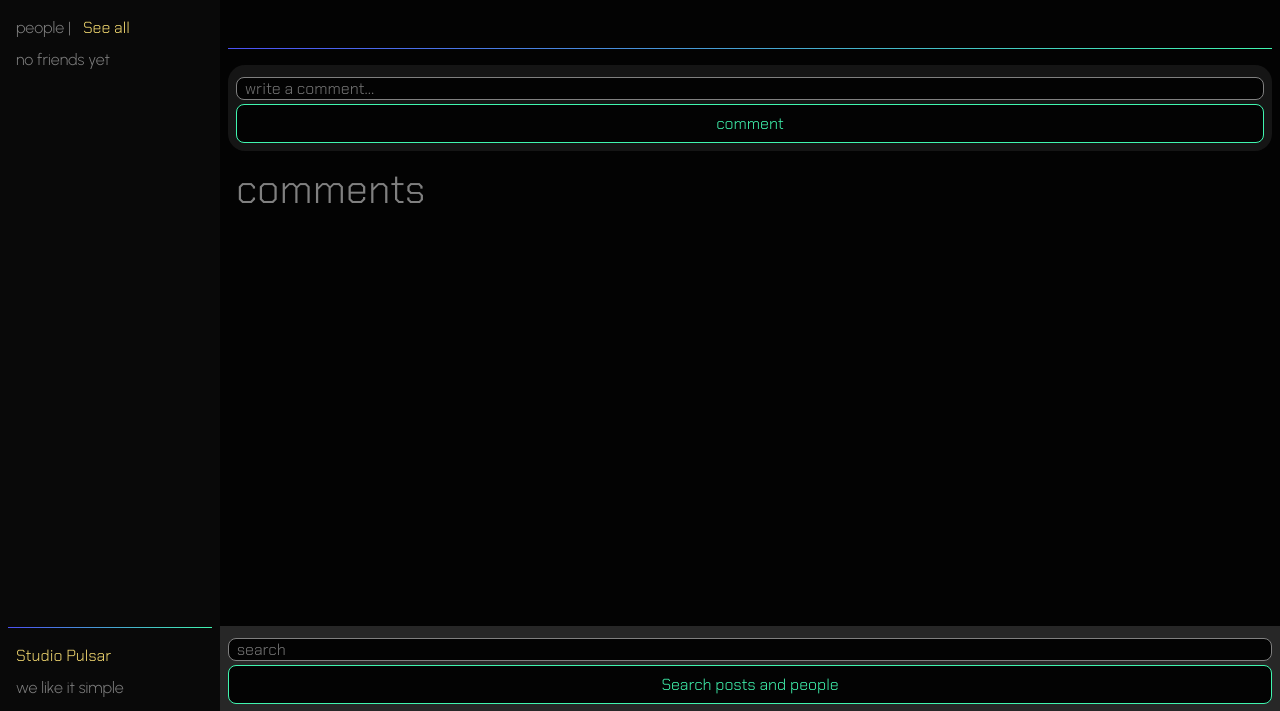
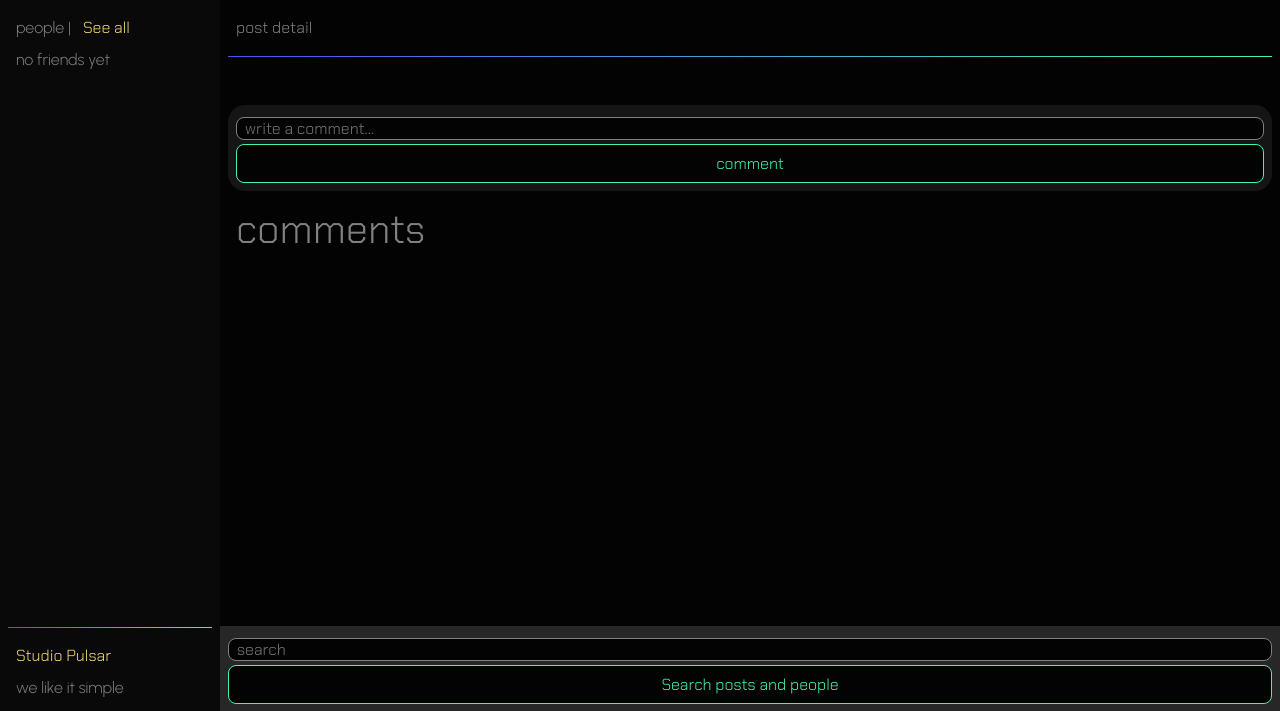
Before and after one commit to Marco177171/algrant, a Django app: template django_app/algrantapp/templates/post_detail.html in a window 1280 px wide. Shown: the part 64-775 px from the top of the page. Run offline with Django 3.2, Linux system fonts and the light colour scheme; the template is opened without the code that fills it, so the values that code supplies are empty.

Commit message:
post detail update

```diff
--- a/django_app/algrantapp/templates/post_detail.html
+++ b/django_app/algrantapp/templates/post_detail.html
@@ -15,9 +15,10 @@
 {% endblock %}
 
 {% block main %}
+    <h6>post detail</h6>
+    <div class="divider"></div>
     <a href="{% url 'user_profile' user_id=post.created_by.id %}">{{post.created_by}}</a>
     <span>{{post.date_time}}</span>
-    <div class="divider"></div>
     <h5>{{post.content}}</h5>
     <div class="card">
         <form action="{% url 'new_comment' %}" method="post">
```
